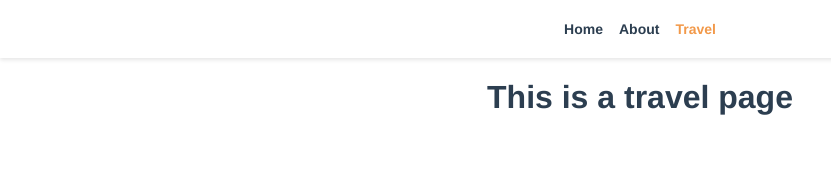
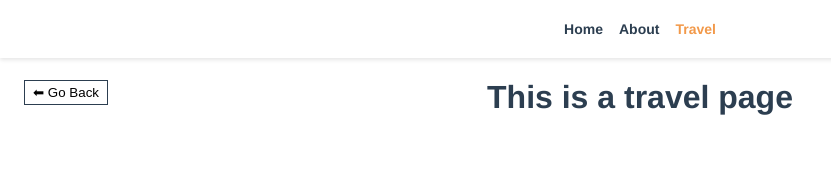
Before and after one commit to jesswu1551/vue-travel, a Vue app: page /travel in a window 1280 px wide. Shown: the top 170 px of the page, without its empty margins (0-831 px from the left). Built offline with nearby package versions, Linux system fonts and the light colour scheme.

Commit message:
add router goback component

```diff
--- a/src/App.vue
+++ b/src/App.vue
@@ -5,9 +5,20 @@
       <router-link to="/about">About</router-link>
       <router-link to="/travel">Travel</router-link>
     </div>
+    <GoBack />
     <router-view />
   </div>
 </template>
+
+<script>
+import GoBack from "@/components/GoBack.vue";
+
+export default {
+  components: {
+    GoBack,
+  },
+};
+</script>
 
 <style>
 body,
--- /dev/null
+++ b/src/components/GoBack.vue
@@ -0,0 +1,34 @@
+<template>
+  <div class="goback">
+    <button @click="goBack" class="goback-btn">⬅ Go Back</button>
+  </div>
+</template>
+
+<script>
+export default {
+  name: "GoBack",
+  methods: {
+    goBack() {
+      return this.$router.go(-1);
+    },
+  },
+}
+</script>
+
+<style>
+.goback-btn {
+  padding: 4px 8px;
+  position: fixed;
+  top: 80px;
+  left: 24px;
+  background-color: #fff;
+  border: 1px solid #2c3e50;
+  z-index: 1;
+}
+
+.goback-btn:hover,
+.goback-btn:active {
+  color: #f2994a;
+  border: 1px solid #f2994a;
+}
+</style>
```
